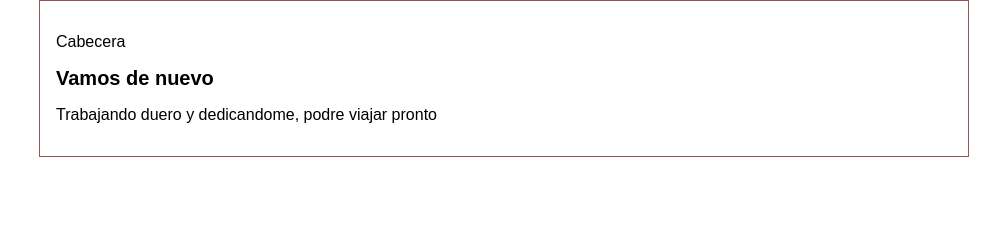
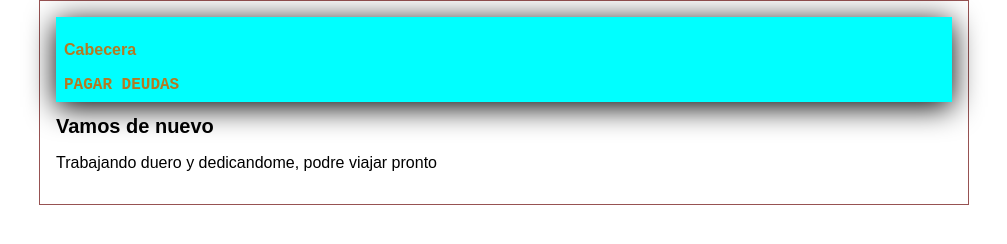
Before and after one commit to Sr0Horus/pruebas-de-git, a plain HTML site: page index.html in a window 1280 px wide. Shown: the whole page, without its empty margins (136-1143 px from the left). Drawn offline with Linux system fonts and the light colour scheme.

Commit message:
Finalizado archivos index y css

```diff
--- a/css/estilo.css
+++ b/css/estilo.css
@@ -21,3 +21,13 @@ body{
     font-size: 20px;
 
 }
+
+#cabecera{
+
+    background-color: aqua;
+    box-shadow: 0px 5px 30px 0px black;
+    color: rgb(180, 121, 33);
+    font-weight: bold;
+    margin: 0;
+    padding: 0.5em;
+}
--- a/index.html
+++ b/index.html
@@ -8,8 +8,8 @@
 </head>
 <body>
     <div id="container">
-        <div>
-            <p>Cabecera</p>
+        <div id="cabecera">
+            <p>Cabecera</p> <samp>PAGAR DEUDAS</samp>
         </div>
         <div id="post">
         <h1>Vamos de nuevo</h1>
```
